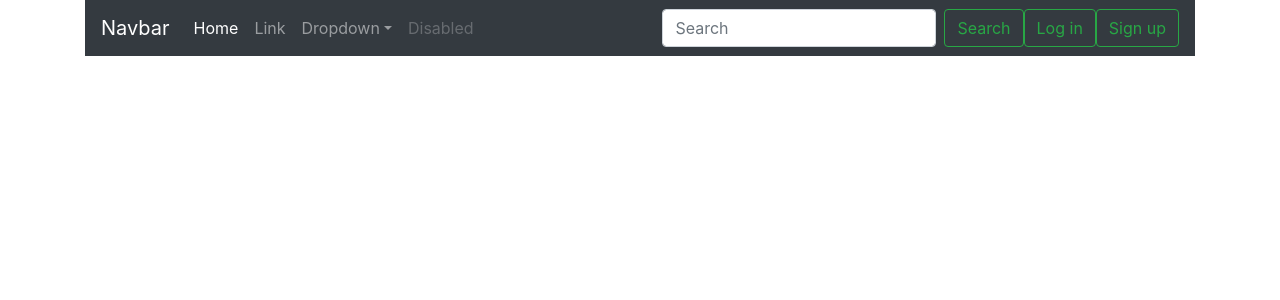
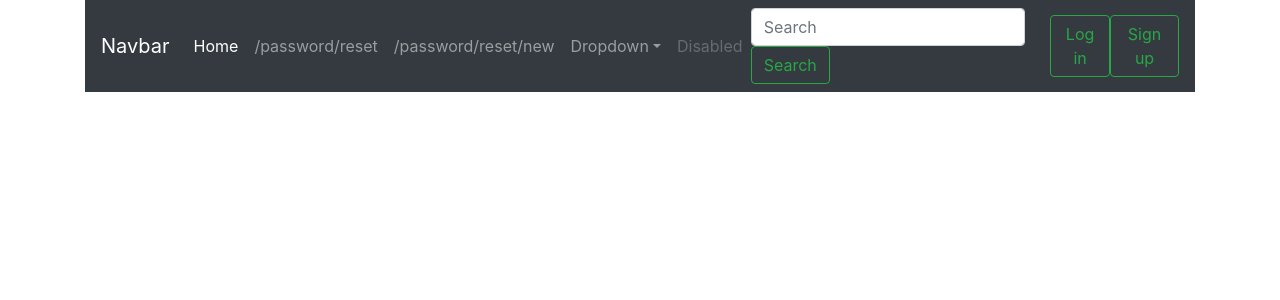
Before and after one commit to kkornel/typee, a React (Create React App) app in the folder frontend/: page / in a window 1280 px wide. Shown: the top 300 px of the page. Built offline with nearby package versions, Linux system fonts and the light colour scheme; what password-validator would draw is missing.

Commit message:
Added form for reseting password. Updated Links in Header.

```diff
--- a/frontend/src/components/App.js
+++ b/frontend/src/components/App.js
@@ -6,6 +6,7 @@ import Header from './Header';
 import Login from './auth/Login';
 import Register from './auth/Register';
 import PasswordReset from './auth/PasswordReset';
+import NewPassword from './auth/NewPassword';
 
 class App extends Component {
   render() {
@@ -16,9 +17,10 @@ class App extends Component {
           <div className="row">
             <Switch>
               <Route exact path="/" component={null} />
-              <Route path="/login" component={Login} />
-              <Route path="/register" component={Register} />
-              <Route path="/password/reset" component={PasswordReset} />
+              <Route exact path="/login" component={Login} />
+              <Route exact path="/register" component={Register} />
+              <Route exact path="/password/reset" component={PasswordReset} />
+              <Route exact path="/password/reset/new" component={NewPassword} />
             </Switch>
           </div>
         </Router>
--- a/frontend/src/components/Header.js
+++ b/frontend/src/components/Header.js
@@ -28,9 +28,14 @@ class Header extends Component {
               </a>
             </li>
             <li className="nav-item">
-              <a className="nav-link" href="/">
-                Link
-              </a>
+              <Link className="nav-link" to="/password/reset">
+                /password/reset
+              </Link>
+            </li>
+            <li className="nav-item">
+              <Link className="nav-link" to="/password/reset/new">
+                /password/reset/new
+              </Link>
             </li>
             <li className="nav-item dropdown">
               <a
--- /dev/null
+++ b/frontend/src/components/auth/NewPassword.js
@@ -0,0 +1,35 @@
+import React, { Component } from 'react';
+import { connect } from 'react-redux';
+import { Link } from 'react-router-dom';
+
+import NewPasswordForm from './NewPasswordForm';
+import { signUpWithEmail } from '../../actions/authActions';
+
+class NewPassword extends Component {
+  submit = (formValues) => {
+    const { password1 } = formValues;
+    try {
+      // TODO: change
+      // this.props.signUpWithEmail({ email, username, password: password1 });
+      console.log(password1);
+    } catch (error) {
+      console.log('object');
+    }
+  };
+
+  render() {
+    return (
+      <div className="container col-sm-6 offset-sm-3 mt-3 block-content-borders">
+        <NewPasswordForm onSubmit={this.submit} />
+      </div>
+    );
+  }
+}
+
+const mapStateToProps = (state) => {
+  return {
+    auth: state.auth,
+  };
+};
+
+export default connect(mapStateToProps, { signUpWithEmail })(NewPassword);
--- /dev/null
+++ b/frontend/src/components/auth/NewPasswordForm.js
@@ -0,0 +1,130 @@
+import React, { Component } from 'react';
+import { connect } from 'react-redux';
+import { Link } from 'react-router-dom';
+import validator from 'validator';
+
+import passwordValidator from '../../utils/passwordValidator';
+
+class NewPasswordForm extends Component {
+  // Had to switch to controlled input, because redux-form does not re render
+  // Fields on updating component (changing state), so there is no way to
+  // change input class to is-invalid
+  // state = {
+  //   password1: { value: '', error: null, touched: false },
+  //   password2: { value: '', error: null, touched: false },
+  // };
+  // TODO: Remove initial values
+  state = {
+    password1: { value: 'Kkorneel1@gmail.com', error: null, touched: false },
+    password2: { value: 'Kkorneel1@gmail.com', error: null, touched: false },
+  };
+
+  onSubmit = (event) => {
+    event.preventDefault();
+
+    const formValues = {
+      password1: this.state.password1.value,
+      password2: this.state.password2.value,
+    };
+
+    this.props.onSubmit(formValues);
+  };
+
+  // Is invoked when input losses focus (was touched)
+  handleBlur(name) {
+    this.setState({ [name]: { ...this.state[name], touched: true } });
+  }
+
+  // Client-side validation
+  validateForm = () => {
+    const { password1, password2 } = this.state;
+
+    const errors = {};
+
+    if (!password1.value) {
+      errors.password1 = 'Required.';
+    } else if (!passwordValidator.validate(password1.value)) {
+      console.log(passwordValidator.validate(password1.value, { list: true }));
+      errors.password1 = 'Must have: 8 chars, upper, lower, digits.';
+    }
+
+    if (!password2.value) {
+      errors.password2 = 'Required.';
+    } else if (password1.value !== password2.value) {
+      errors.password2 = `Passwords don't match.`;
+    }
+
+    return errors;
+  };
+
+  renderError = (error) => {
+    if (error) {
+      return <div className="invalid-feedback">{error}</div>;
+    }
+  };
+
+  renderField = (name, label, type) => {
+    const errors = this.validateForm();
+
+    const shouldMarkError = (field) => {
+      // If client-side validation returned error for field
+      let hasError = errors[field];
+      // Was touched?
+      const touched = this.state[field].touched;
+
+      return hasError && touched;
+    };
+
+    const className = `form-control ${
+      shouldMarkError(name) ? 'is-invalid' : ''
+    }`;
+
+    return (
+      <div className="form-group">
+        <label>{label}</label>
+        <div>
+          <input
+            name={name}
+            placeholder={label}
+            type={type}
+            className={className}
+            value={this.state[name].value}
+            onBlur={() => this.handleBlur(name)}
+            onChange={(e) =>
+              this.setState({
+                ...this.state,
+                [name]: { value: e.target.value },
+              })
+            }
+          />
+          {this.renderError(errors[name])}
+        </div>
+      </div>
+    );
+  };
+
+  render() {
+    return (
+      <form onSubmit={this.onSubmit}>
+        <fieldset className="form-group mb-1">
+          <legend className="border-bottom mb-3 pb-1">Set new password</legend>
+          {this.renderField('password1', 'Password', 'password')}
+          {this.renderField('password2', 'Confirm password', 'password')}
+          <div className="row justify-content-center">
+            <button type="submit" className="btn btn-primary">
+              Confirm
+            </button>
+          </div>
+        </fieldset>
+      </form>
+    );
+  }
+}
+
+const mapStateToProps = (state) => {
+  return {
+    auth: state.auth,
+  };
+};
+
+export default connect(mapStateToProps)(NewPasswordForm);
```
